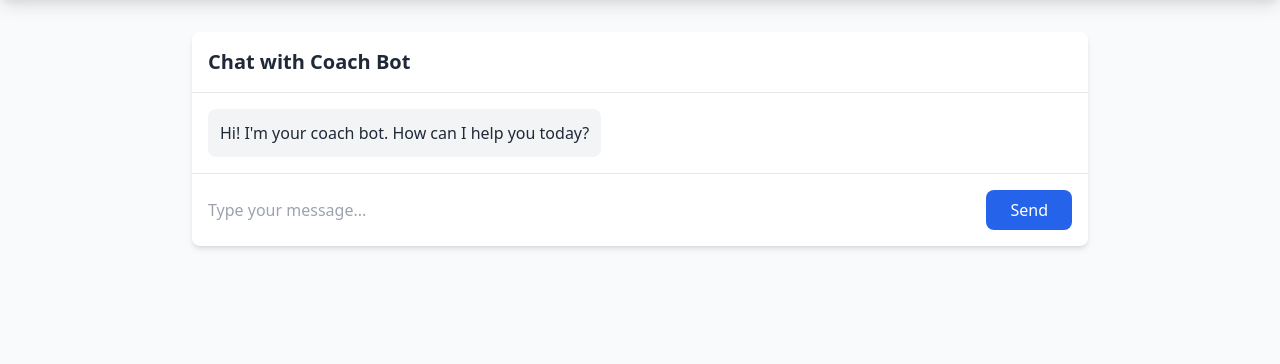
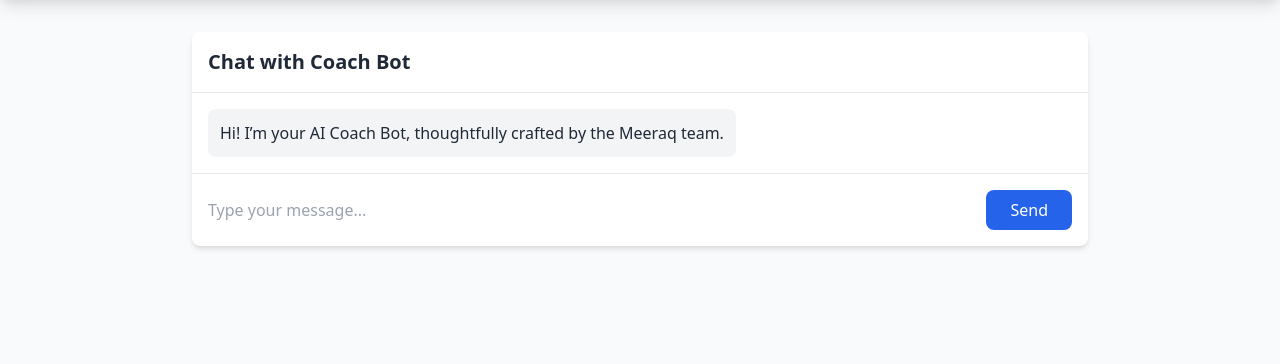
Before and after one commit to charankolisetty/coaching_bot, a Flask app: page /chat in a window 1280 px wide. Shown: the part 56-420 px from the top of the page. Run offline with Flask 3, Linux system fonts and the light colour scheme; the visitor is signed in with stand-in values (Sample User, id 1).

Commit message:
inital commit - app

```diff
--- a/templates/chat.html
+++ b/templates/chat.html
@@ -12,7 +12,7 @@
         <!-- Welcome message -->
         <div class="flex items-start space-x-2">
             <div class="bg-gray-100 rounded-lg p-3 max-w-[80%]">
-                <p class="text-gray-800">Hi! I'm your coach bot. How can I help you today?</p>
+                <p class="text-gray-800">Hi! I’m your AI Coach Bot, thoughtfully crafted by the Meeraq team.</p>
             </div>
         </div>
 
```
